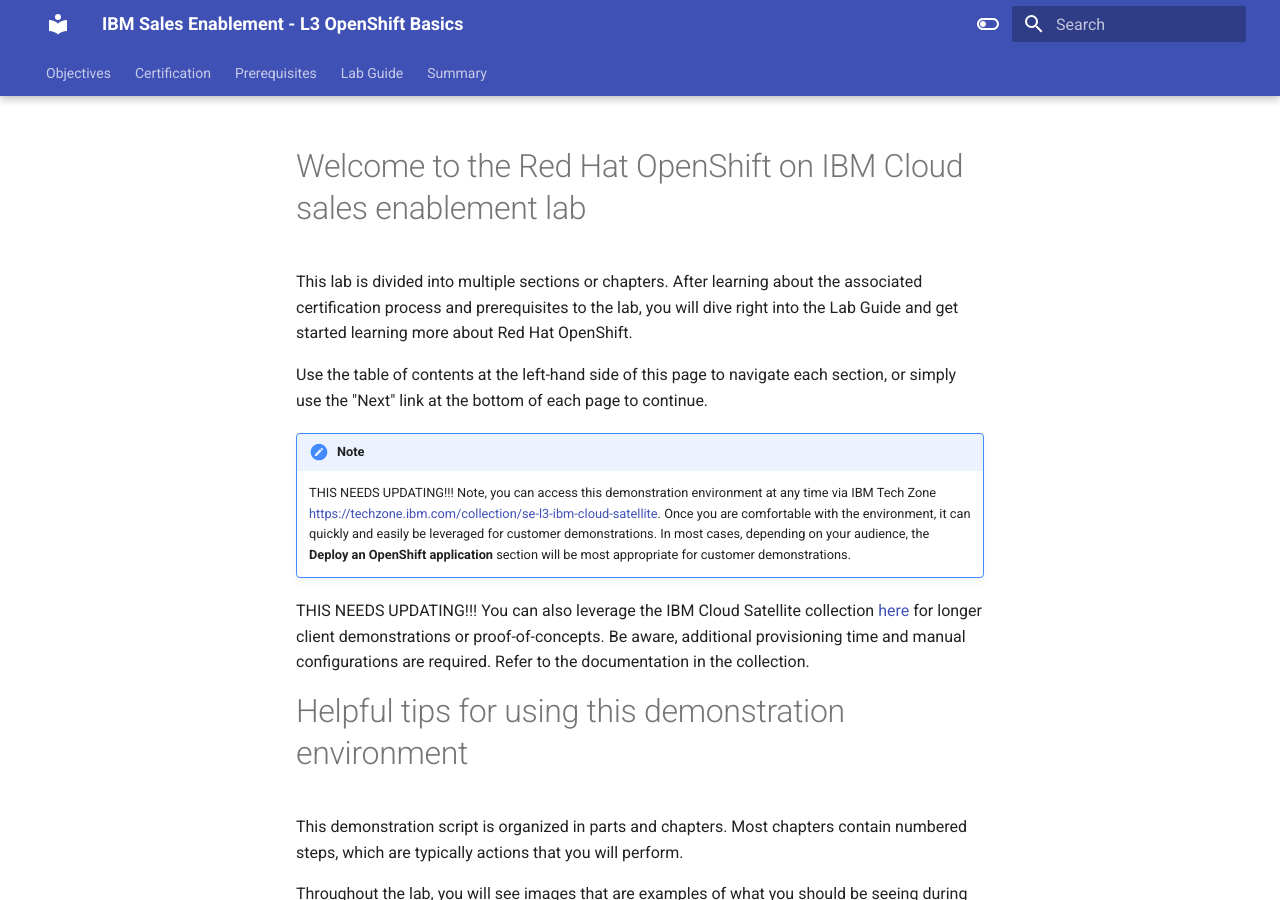
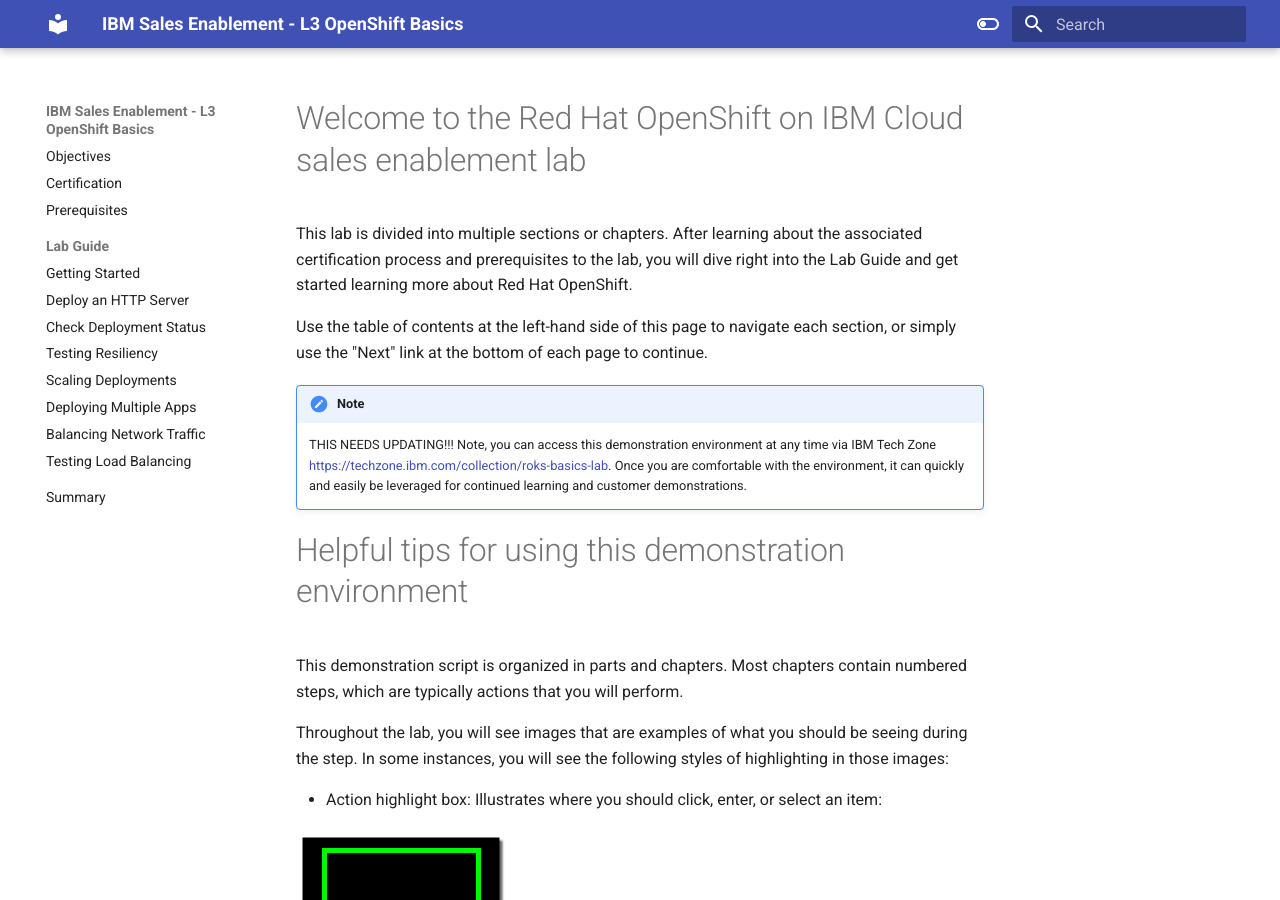
Before and after one commit to IBM/SalesEnablement-L3-OpenShift, an MkDocs documentation site: the page built from docs/index.md, in a window 1280 px wide and 900 px high. Built offline with MkDocs 1.6.1 and Material for MkDocs 9.7.7, drawn with Linux system fonts in a browser that asks for light colours.

Commit message:
more annotations fixes and theme changes

```diff
--- a/docs/index.md
+++ b/docs/index.md
@@ -6,9 +6,7 @@
 
 
 !!! note
-    THIS NEEDS UPDATING!!! Note, you can access this demonstration environment at any time via IBM Tech Zone <a href="https://techzone.ibm.com/collection/se-l3-ibm-cloud-satellite" target="_blank">https://techzone.ibm.com/collection/se-l3-ibm-cloud-satellite</a>. Once you are comfortable with the environment, it can quickly and easily be leveraged for customer demonstrations. In most cases, depending on your audience, the **Deploy an OpenShift application** section will be most appropriate for customer demonstrations.
-
-THIS NEEDS UPDATING!!! You can also leverage the IBM Cloud Satellite collection <a href="https://techzone.ibm.com/collection/SetupIBMCloudSatelliteLocationInAWS" target="_blank">here</a> for longer client demonstrations or proof-of-concepts. Be aware, additional provisioning time and manual configurations are required.  Refer to the documentation in the collection.
+    THIS NEEDS UPDATING!!! Note, you can access this demonstration environment at any time via IBM Tech Zone <a href="https://techzone.ibm.com/collection/roks-basics-lab" target="_blank">https://techzone.ibm.com/collection/roks-basics-lab</a>. Once you are comfortable with the environment, it can quickly and easily be leveraged for continued learning and customer demonstrations.
 
 # Helpful tips for using this demonstration environment
 
--- a/mkdocs.yml
+++ b/mkdocs.yml
@@ -27,9 +27,6 @@
   name: material
   features:
     - navigation.instant
-    - navigation.tracking
-    - navigation.tabs
-    - navigation.tabs.sticky
     - navigation.sections
     - navigation.expand
     - toc.follow
@@ -71,8 +68,8 @@
     name: "IBM Cloud OpenShift Basics Level 3"
     url: "https://yourlearning/"
   tz_environment:
-    name: "IBM Cloud Satellite - Sales Enablment L3"
-    url: "https://techzone.ibm.com/my/reservations"
+    name: "Red Hat OpenShift onIBM Cloud basics lab"
+    url: "https://techzone.ibm.com/collection/roks-basics-lab"
     uuid_label: "Demo-UUID"
   account: "2435442 - ITZ - Satellite"
   ibm:
```
Also changed, not shown: docs/labguide/balancingNetworkTraffic.md (+3 -0 lines), docs/labguide/gettingStarted.md (+4 -5 lines), docs/labguide/testingLoadBalancing.md (+2 -2 lines).
